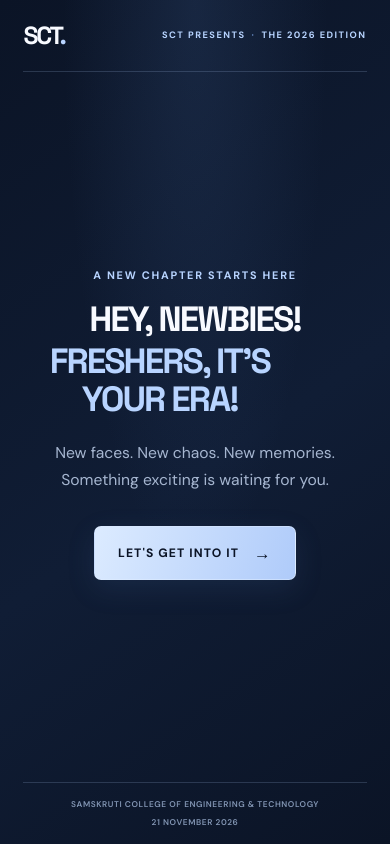
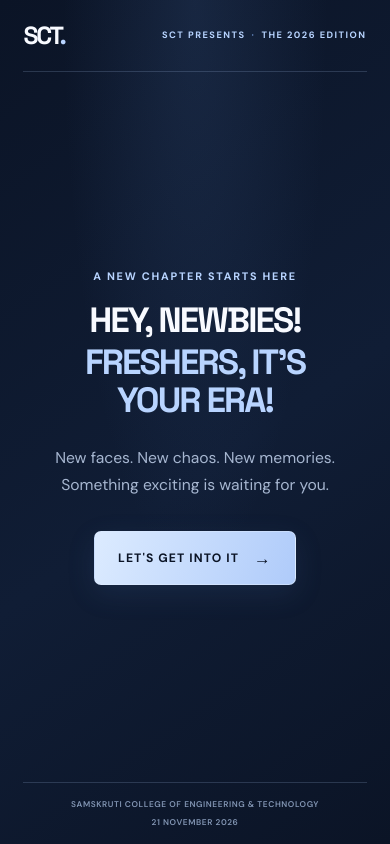
Before and after one commit to thewebatelier/freshers-2k26, a plain HTML site: page index.html in a window 390 px wide. Drawn offline with Linux system fonts and the light colour scheme.

Commit message:
Improve welcome page alignment

```diff
--- a/style.css
+++ b/style.css
@@ -357,3 +357,67 @@ button { -webkit-tap-highlight-color: transparent; }
     max-width: 100%;
   }
 }
+
+
+
+.field-group label {
+  text-align: left;
+  display: block;
+}
+
+/* Left-align form labels */
+.field-group label {
+  display: block;
+  text-align: left;
+}
+
+
+/* FIRST PAGE — PERFECT CENTER ALIGNMENT */
+
+.screen-welcome .welcome-content {
+  flex: 1;
+  display: flex;
+  flex-direction: column;
+  justify-content: center;
+  align-items: center;
+  text-align: center;
+  width: 100%;
+  margin: 0 auto;
+  padding: clamp(28px, 6vh, 64px) 0;
+}
+
+.screen-welcome .eyebrow {
+  text-align: center;
+  margin-bottom: 18px;
+}
+
+.screen-welcome .hero-title {
+  width: 100%;
+  text-align: center;
+}
+
+.screen-welcome .title-line {
+  text-align: center;
+}
+
+.screen-welcome .title-accent {
+  margin-left: auto;
+  margin-right: auto;
+}
+
+.screen-welcome .intro-copy {
+  max-width: 540px;
+  margin: 24px auto 32px;
+  text-align: center;
+}
+
+.screen-welcome .primary-button {
+  margin-left: auto;
+  margin-right: auto;
+}
+
+/* FORM LABELS — LEFT ALIGNMENT */
+.field-group label {
+  display: block;
+  text-align: left;
+}
```
